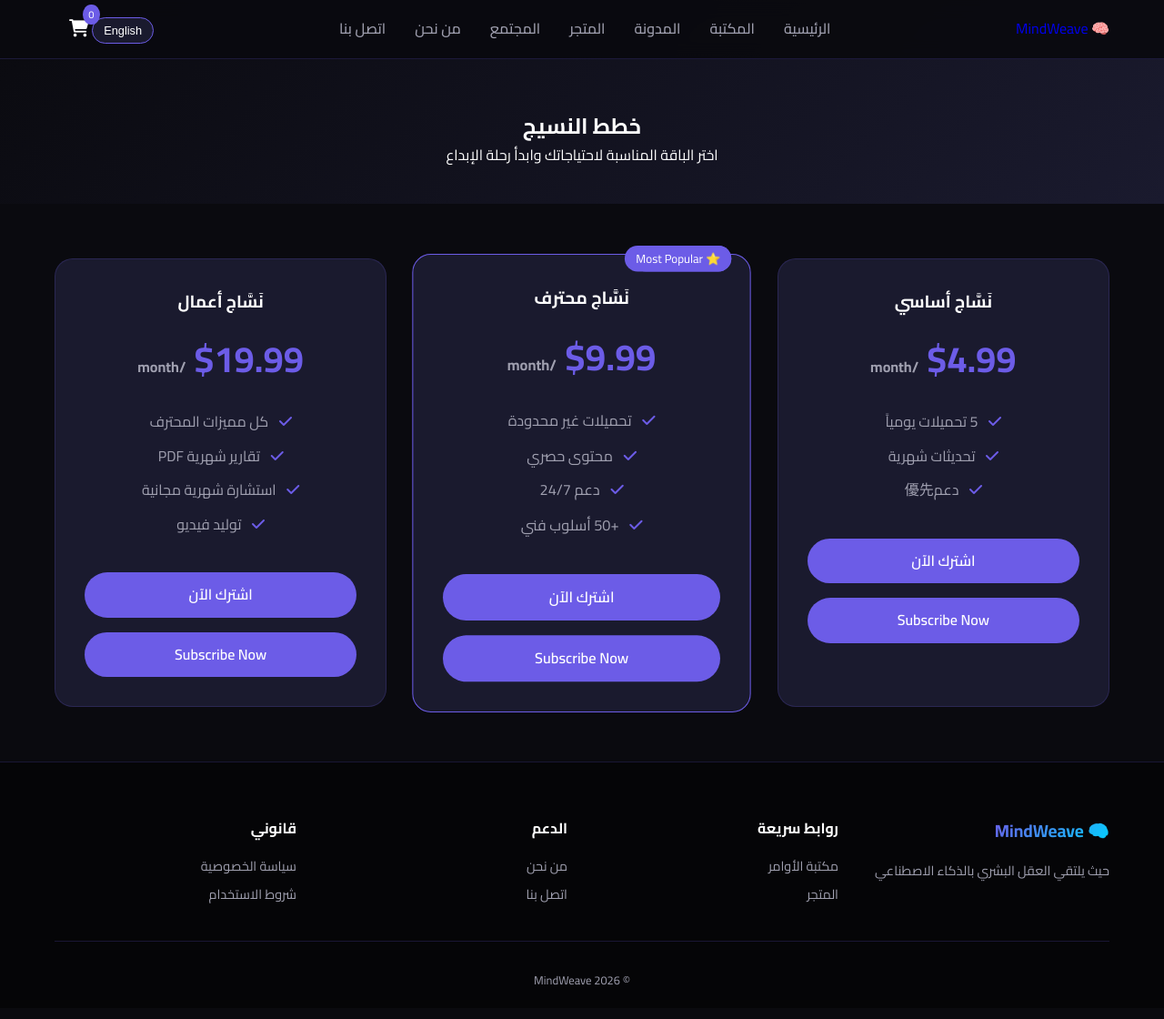
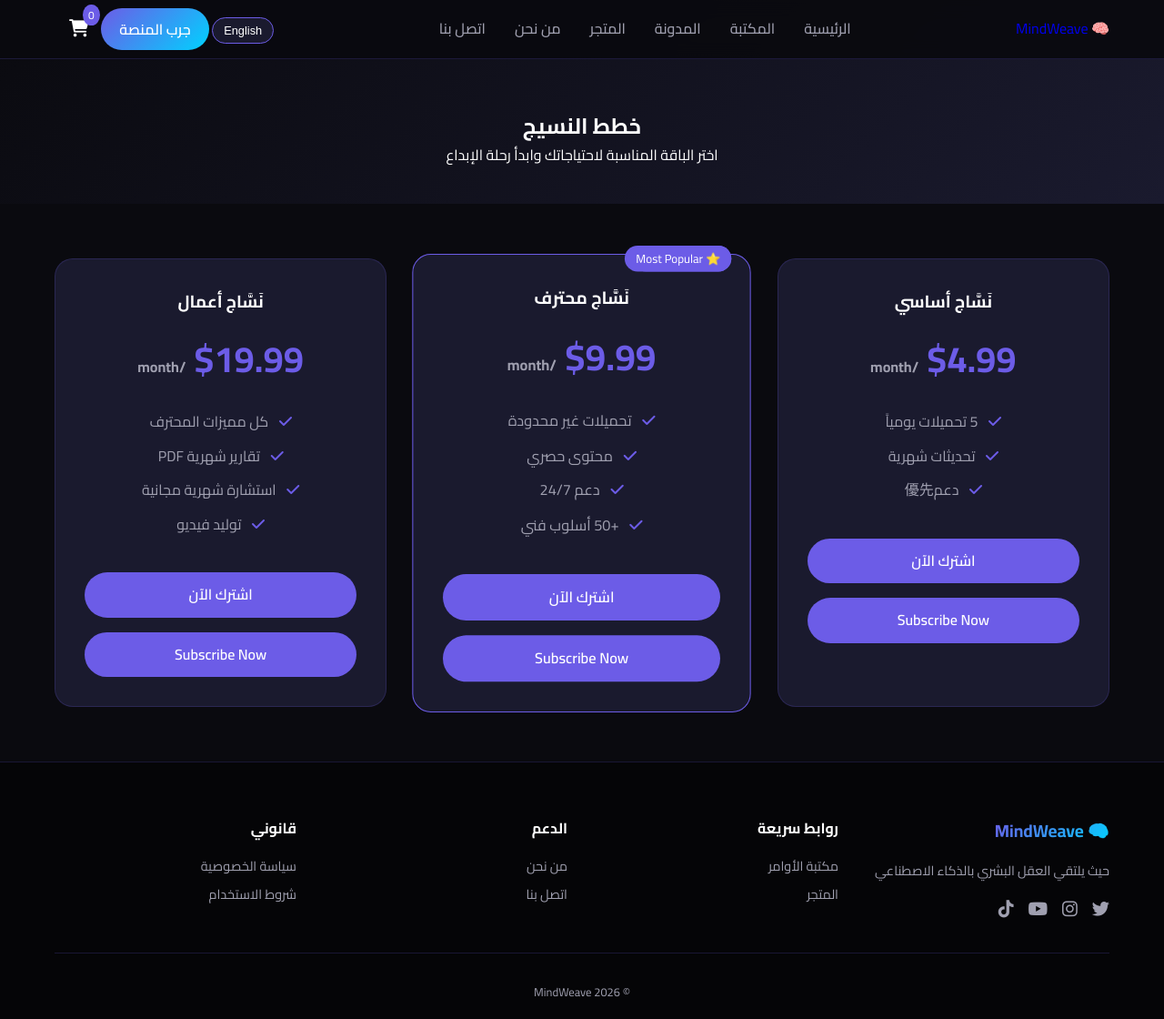
Before and after one commit to casperblac991/mindweave-platform, a plain HTML site: page subscription.html in a window 1280 px wide. Shown: the whole page at 91% size. Drawn offline with Linux system fonts and the light colour scheme.

Commit message:
Update subscription.html

```diff
--- a/subscription.html
+++ b/subscription.html
@@ -3,9 +3,21 @@
 <head>
 <meta charset="UTF-8">
 <meta name="viewport" content="width=device-width, initial-scale=1.0">
+<meta name="description" content="خطط اشتراك MindWeave - اختر الباقة المناسبة لاحتياجاتك واستمتع بمزايا حصرية">
+<meta name="keywords" content="خطط اشتراك, اشتراك MindWeave, باقات عضوية">
+<meta name="author" content="MindWeave">
+<meta name="google-site-verification" content="ATi9HKInahPK22qqb-sqp70-MIeFlgKp0n8azYVo_Mw" />
 <title>خطط الاشتراك | MindWeave</title>
+<!-- Google tag (gtag.js) -->
+<script async src="https://www.googletagmanager.com/gtag/js?id=G-DZ4WQDX31M"></script>
+<script>
+  window.dataLayer = window.dataLayer || [];
+  function gtag(){dataLayer.push(arguments);}
+  gtag('js', new Date());
+  gtag('config', 'G-DZ4WQDX31M');
+</script>
 <link rel="stylesheet" href="css/style.css">
-<link href="https://fonts.googleapis.com/css2?family=Cairo:wght@400;500;600;700&display=swap" rel="stylesheet">
+<link href="https://fonts.googleapis.com/css2?family=Cairo:wght@400;500;600;700;800&display=swap" rel="stylesheet">
 <link rel="stylesheet" href="https://cdnjs.cloudflare.com/ajax/libs/font-awesome/6.0.0/css/all.min.css">
 <style>
 .lang-switch{background:#1A1A2E;border:1px solid #6C5CE7;padding:6px 12px;border-radius:30px;cursor:pointer;color:white}
@@ -15,6 +27,10 @@
 body.en [data-lang="en"]{display:block}
 body.en{direction:ltr;text-align:left}
 body:not(.en){direction:rtl;text-align:right}
+.cart-count{background:#6C5CE7;border-radius:50%;padding:2px 6px;font-size:12px}
+.cart-icon{text-decoration:none;color:white}
+.btn-try{background:linear-gradient(135deg,#6C5CE7,#00D2FF);color:white;padding:8px 20px;border-radius:30px;text-decoration:none;font-weight:600;margin-left:10px}
+.btn-try:hover{transform:translateY(-2px);box-shadow:0 5px 15px rgba(108,92,231,0.3)}
 .page-header{padding:120px 0 40px;text-align:center;background:linear-gradient(135deg,#0A0A0F,#1A1A2E)}
 .plans-section{padding:60px 0}
 .plans-grid{display:grid;grid-template-columns:repeat(auto-fit,minmax(300px,1fr));gap:2rem;max-width:1200px;margin:auto}
@@ -41,13 +57,13 @@
 <li><a href="library.html" data-lang="ar">المكتبة</a><a href="library.html" data-lang="en">Library</a></li>
 <li><a href="blog.html" data-lang="ar">المدونة</a><a href="blog.html" data-lang="en">Blog</a></li>
 <li><a href="store.html" data-lang="ar">المتجر</a><a href="store.html" data-lang="en">Store</a></li>
-<li><a href="community.html" data-lang="ar">المجتمع</a><a href="community.html" data-lang="en">Community</a></li>
 <li><a href="about.html" data-lang="ar">من نحن</a><a href="about.html" data-lang="en">About</a></li>
 <li><a href="contact.html" data-lang="ar">اتصل بنا</a><a href="contact.html" data-lang="en">Contact</a></li>
 </ul>
 <div class="nav-icons">
 <button class="lang-switch" onclick="toggleLanguage()" id="langBtn">English</button>
-<a href="cart.html" class="cart-icon"><i class="fas fa-shopping-cart"></i><span class="cart-count">0</span></a>
+<a href="store.html" class="btn-try" data-lang="ar">جرب المنصة</a><a href="store.html" class="btn-try" data-lang="en">Try Platform</a>
+<a href="cart.html" class="cart-icon"><i class="fas fa-shopping-cart"></i><span class="cart-count" id="cartCount">0</span></a>
 </div>
 </nav>
 </header>
@@ -112,7 +128,7 @@
 <footer>
 <div class="container">
 <div class="footer-grid">
-<div class="footer-col"><div class="footer-logo">🧠 MindWeave</div><p data-lang="ar">حيث يلتقي العقل البشري بالذكاء الاصطناعي</p><p data-lang="en">Where human mind meets AI</p></div>
+<div class="footer-col"><div class="footer-logo">🧠 MindWeave</div><p data-lang="ar">حيث يلتقي العقل البشري بالذكاء الاصطناعي</p><p data-lang="en">Where human mind meets AI</p><div class="social-links"><a href="#"><i class="fab fa-twitter"></i></a><a href="#"><i class="fab fa-instagram"></i></a><a href="#"><i class="fab fa-youtube"></i></a><a href="#"><i class="fab fa-tiktok"></i></a></div></div>
 <div class="footer-col"><h4 data-lang="ar">روابط سريعة</h4><h4 data-lang="en">Quick Links</h4><ul><li><a href="library.html" data-lang="ar">مكتبة الأوامر</a><a href="library.html" data-lang="en">Library</a></li><li><a href="store.html" data-lang="ar">المتجر</a><a href="store.html" data-lang="en">Store</a></li></ul></div>
 <div class="footer-col"><h4 data-lang="ar">الدعم</h4><h4 data-lang="en">Support</h4><ul><li><a href="about.html" data-lang="ar">من نحن</a><a href="about.html" data-lang="en">About</a></li><li><a href="contact.html" data-lang="ar">اتصل بنا</a><a href="contact.html" data-lang="en">Contact</a></li></ul></div>
 <div class="footer-col"><h4 data-lang="ar">قانوني</h4><h4 data-lang="en">Legal</h4><ul><li><a href="privacy.html" data-lang="ar">سياسة الخصوصية</a><a href="privacy.html" data-lang="en">Privacy</a></li><li><a href="terms.html" data-lang="ar">شروط الاستخدام</a><a href="terms.html" data-lang="en">Terms</a></li></ul></div>
@@ -123,22 +139,26 @@
 
 <script>
 let currentLang = localStorage.getItem('lang') || 'ar';
+
 function toggleLanguage() {
     currentLang = currentLang === 'ar' ? 'en' : 'ar';
     localStorage.setItem('lang', currentLang);
     document.body.classList.toggle('en', currentLang === 'en');
     document.getElementById('langBtn').textContent = currentLang === 'ar' ? 'English' : 'عربي';
 }
+
 function applyLanguage() {
     document.body.classList.toggle('en', currentLang === 'en');
     document.getElementById('langBtn').textContent = currentLang === 'ar' ? 'English' : 'عربي';
 }
+
 let cart = JSON.parse(localStorage.getItem('cart')) || [];
 function updateCartDisplay() {
     const count = cart.reduce((s, i) => s + i.quantity, 0);
     const cartSpan = document.querySelector('.cart-count');
     if (cartSpan) cartSpan.textContent = count;
 }
+
 applyLanguage();
 updateCartDisplay();
 </script>
```
